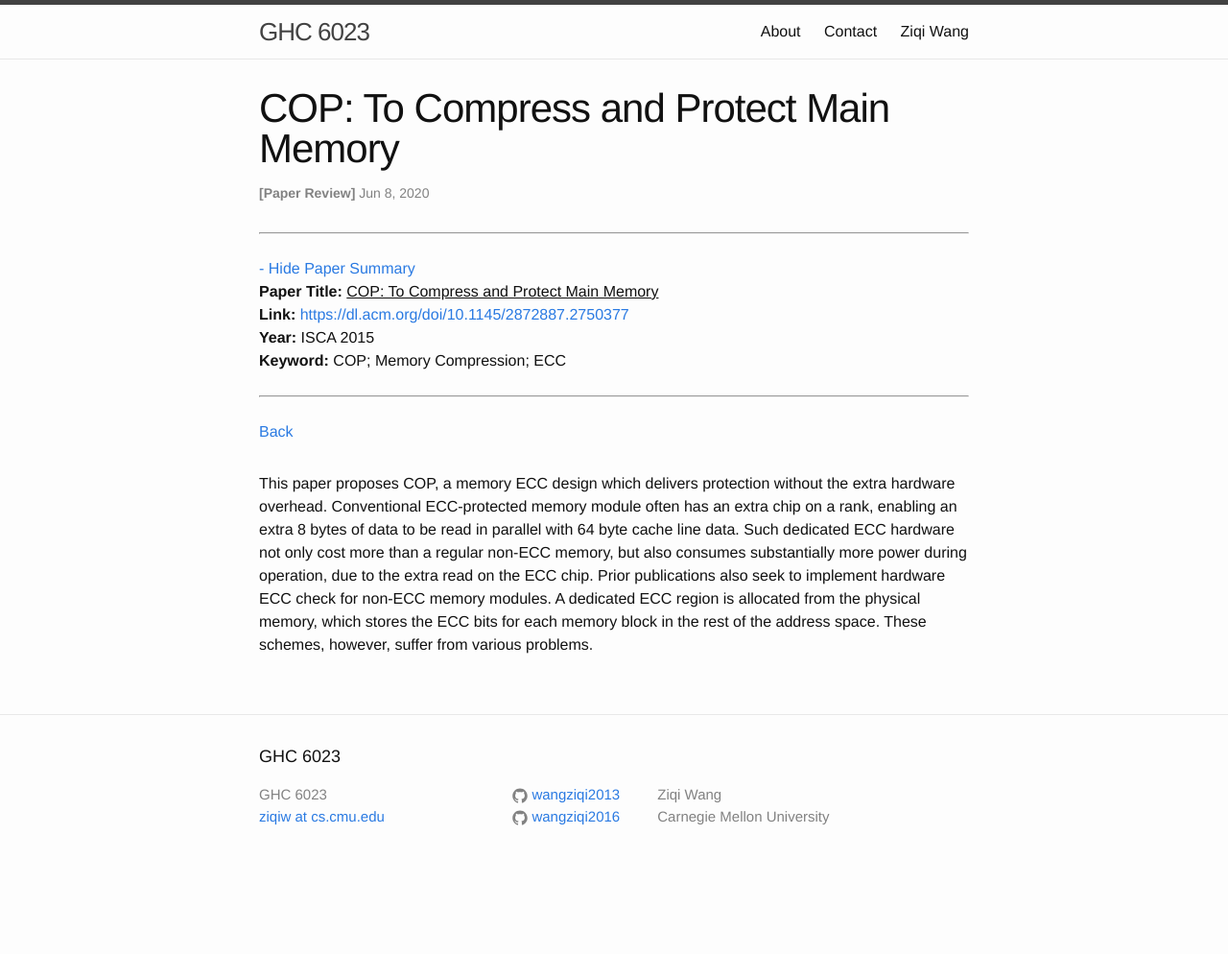
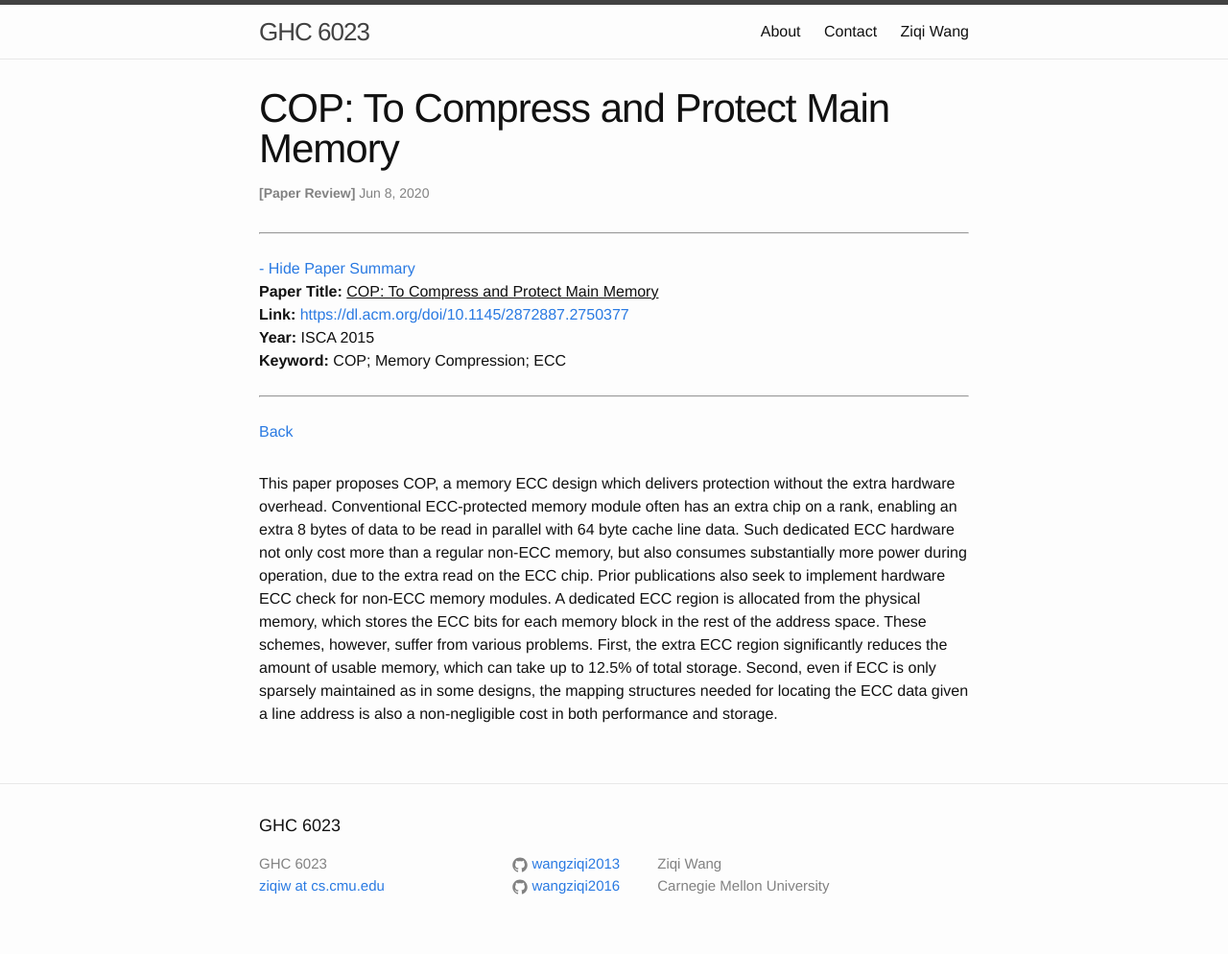
Before and after one commit to wangziqi2013/wangziqi2013.github.io, a Jekyll site: the page built from _posts/2020-06-08-cop.markdown, in a window 1280 px wide. Shown: the whole page at 96% size. Built offline with Jekyll 4.4.1, drawn with Linux system fonts in a browser that asks for light colours; before the commit the page ends 922 px from its top, so only the background shows below that.

Commit message:
Adding problems

```diff
--- a/_posts/2020-06-08-cop.markdown
+++ b/_posts/2020-06-08-cop.markdown
@@ -19,4 +19,7 @@ in parallel with 64 byte cache line data. Such dedicated ECC hardware not only c
 but also consumes substantially more power during operation, due to the extra read on the ECC chip.
 Prior publications also seek to implement hardware ECC check for non-ECC memory modules. A dedicated ECC region is
 allocated from the physical memory, which stores the ECC bits for each memory block in the rest of the address space.
-These schemes, however, suffer from various problems.
+These schemes, however, suffer from various problems. First, the extra ECC region significantly reduces the amount of
+usable memory, which can take up to 12.5% of total storage. Second, even if ECC is only sparsely maintained as in
+some designs, the mapping structures needed for locating the ECC data given a line address is also a non-negligible
+cost in both performance and storage.
```
